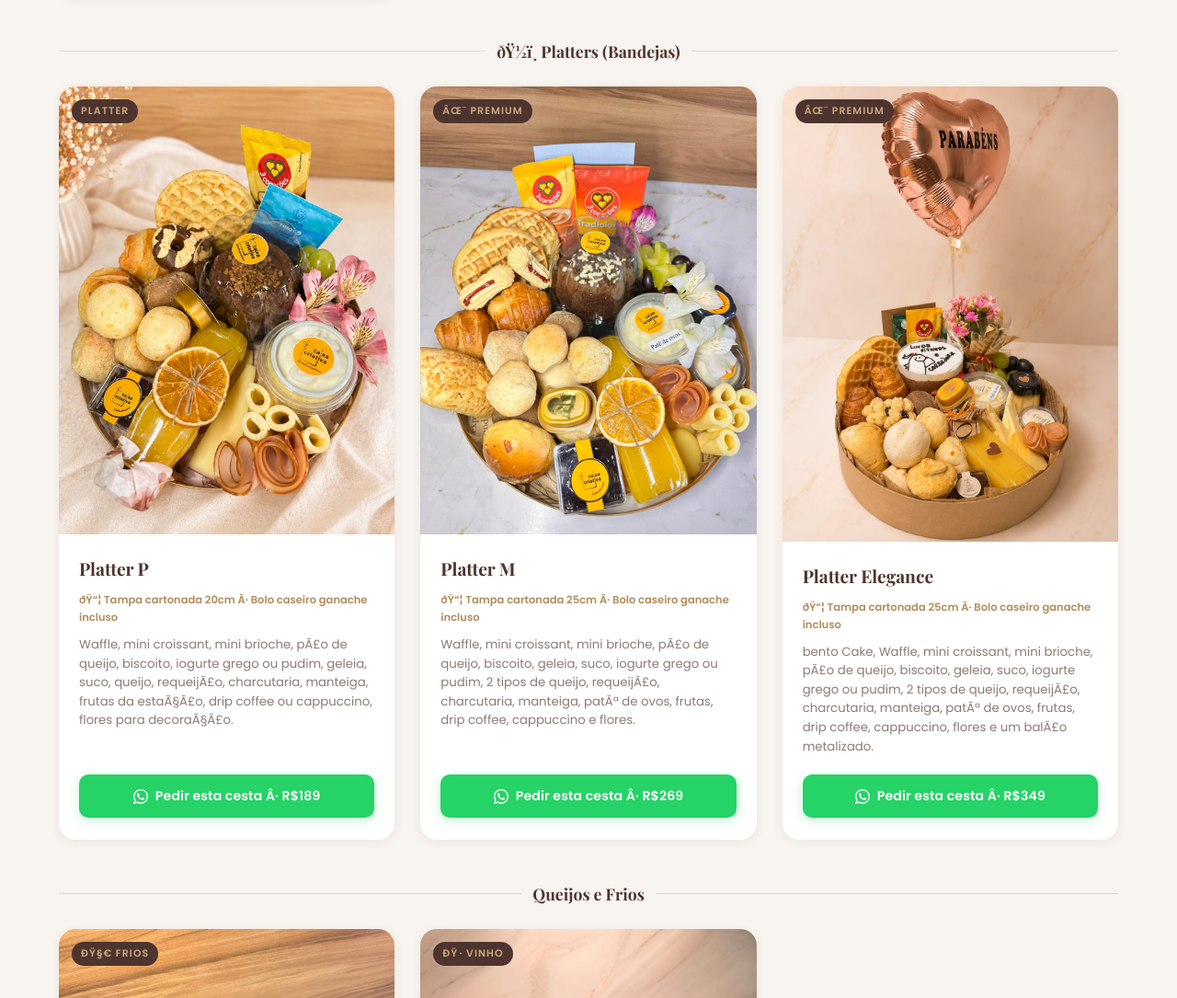
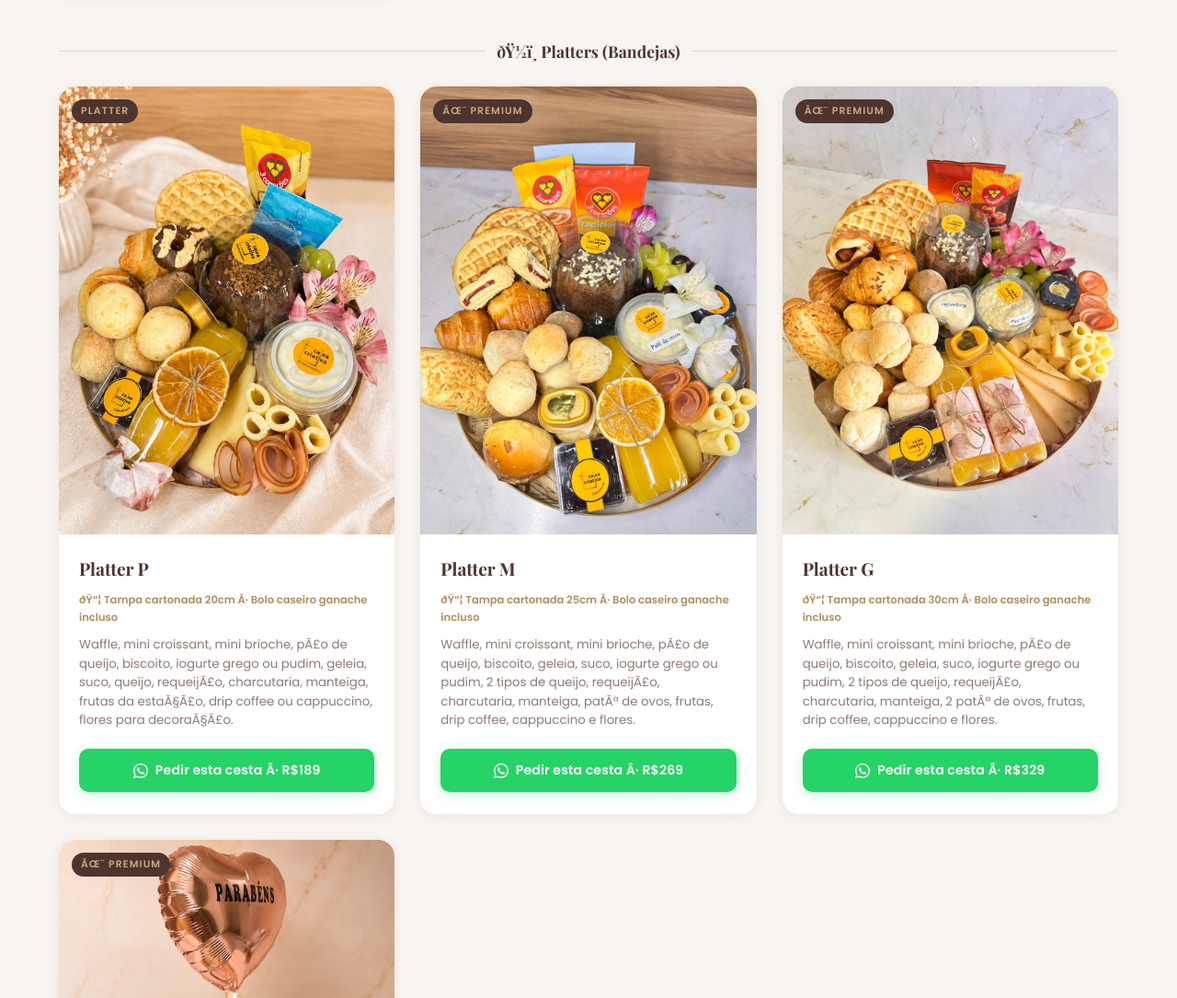
Before and after one commit to fabianoreb/caixacriatiiva, a plain HTML site: page anuncios/index.html in a window 1280 px wide. Shown: the part 3225-4310 px from the top of the page at 92% size. Drawn offline with nearby package versions, Linux system fonts and the light colour scheme; a web font is replaced by a local one.

Commit message:
Update index.html

```diff
--- a/anuncios/index.html
+++ b/anuncios/index.html
@@ -1289,6 +1289,23 @@ src="https://www.facebook.com/tr?id=220441841133853&ev=PageView&noscript=1"
             <a class="card-btn" href="https://wa.me/5547997400162?text=Olá!%20Vim%20pelo%20site%20e%20quero%20pedir%20o%20Platter%20M" target="_blank" rel="noopener">
               <svg width="16" height="16" viewBox="0 0 24 24" fill="currentColor"><path d="M17.472 14.382c-.297-.149-1.758-.867-2.03-.967-.273-.099-.471-.148-.67.15-.197.297-.767.966-.94 1.164-.173.199-.347.223-.644.075-.297-.15-1.255-.463-2.39-1.475-.883-.788-1.48-1.761-1.653-2.059-.173-.297-.018-.458.13-.606.134-.133.298-.347.446-.52.149-.174.198-.298.298-.497.099-.198.05-.371-.025-.52-.075-.149-.669-1.612-.916-2.207-.242-.579-.487-.5-.669-.51-.173-.008-.371-.01-.57-.01-.198 0-.52.074-.792.372-.272.297-1.04 1.016-1.04 2.479 0 1.462 1.065 2.875 1.213 3.074.149.198 2.096 3.2 5.077 4.487.709.306 1.262.489 1.694.625.712.227 1.36.195 1.871.118.571-.085 1.758-.719 2.006-1.413.248-.694.248-1.289.173-1.413-.074-.124-.272-.198-.57-.347m-5.421 7.403h-.004a9.87 9.87 0 01-5.031-1.378l-.361-.214-3.741.982.998-3.648-.235-.374a9.86 9.86 0 01-1.51-5.26c.001-5.45 4.436-9.884 9.888-9.884 2.64 0 5.122 1.03 6.988 2.898a9.825 9.825 0 012.893 6.994c-.003 5.45-4.437 9.884-9.885 9.884m8.413-18.297A11.815 11.815 0 0012.05 0C5.495 0 .16 5.335.157 11.892c0 2.096.547 4.142 1.588 5.945L.057 24l6.305-1.654a11.882 11.882 0 005.683 1.448h.005c6.554 0 11.89-5.335 11.893-11.893a11.821 11.821 0 00-3.48-8.413z"/></svg>
               Pedir esta cesta · R$269
+            </a>
+          </div>
+        </div>
+
+         <!-- Platter G -->
+        <div class="card reveal reveal-delay-1">
+          <div class="card-img-wrap">
+            <img src="../img/Platter-G.jpeg" alt="Platter M – bandeja café da manhã entrega em Navegantes Piçarras Penha" loading="lazy" />
+            <div class="card-tag">✨ Premium</div>
+          </div>
+          <div class="card-body">
+            <h3 class="card-title">Platter G</h3>
+            <div class="card-note">📦 Tampa cartonada 30cm · Bolo caseiro ganache incluso</div>
+            <p class="card-desc">Waffle, mini croissant, mini brioche, pão de queijo, biscoito, geleia, suco, iogurte grego ou pudim, 2 tipos de queijo, requeijão, charcutaria, manteiga, 2 patê de ovos, frutas, drip coffee, cappuccino e flores.</p>
+            <a class="card-btn" href="https://wa.me/5547997400162?text=Olá!%20Vim%20pelo%20site%20e%20quero%20pedir%20o%20Platter%20M" target="_blank" rel="noopener">
+              <svg width="16" height="16" viewBox="0 0 24 24" fill="currentColor"><path d="M17.472 14.382c-.297-.149-1.758-.867-2.03-.967-.273-.099-.471-.148-.67.15-.197.297-.767.966-.94 1.164-.173.199-.347.223-.644.075-.297-.15-1.255-.463-2.39-1.475-.883-.788-1.48-1.761-1.653-2.059-.173-.297-.018-.458.13-.606.134-.133.298-.347.446-.52.149-.174.198-.298.298-.497.099-.198.05-.371-.025-.52-.075-.149-.669-1.612-.916-2.207-.242-.579-.487-.5-.669-.51-.173-.008-.371-.01-.57-.01-.198 0-.52.074-.792.372-.272.297-1.04 1.016-1.04 2.479 0 1.462 1.065 2.875 1.213 3.074.149.198 2.096 3.2 5.077 4.487.709.306 1.262.489 1.694.625.712.227 1.36.195 1.871.118.571-.085 1.758-.719 2.006-1.413.248-.694.248-1.289.173-1.413-.074-.124-.272-.198-.57-.347m-5.421 7.403h-.004a9.87 9.87 0 01-5.031-1.378l-.361-.214-3.741.982.998-3.648-.235-.374a9.86 9.86 0 01-1.51-5.26c.001-5.45 4.436-9.884 9.888-9.884 2.64 0 5.122 1.03 6.988 2.898a9.825 9.825 0 012.893 6.994c-.003 5.45-4.437 9.884-9.885 9.884m8.413-18.297A11.815 11.815 0 0012.05 0C5.495 0 .16 5.335.157 11.892c0 2.096.547 4.142 1.588 5.945L.057 24l6.305-1.654a11.882 11.882 0 005.683 1.448h.005c6.554 0 11.89-5.335 11.893-11.893a11.821 11.821 0 00-3.48-8.413z"/></svg>
+              Pedir esta cesta · R$329
             </a>
           </div>
         </div>
```
